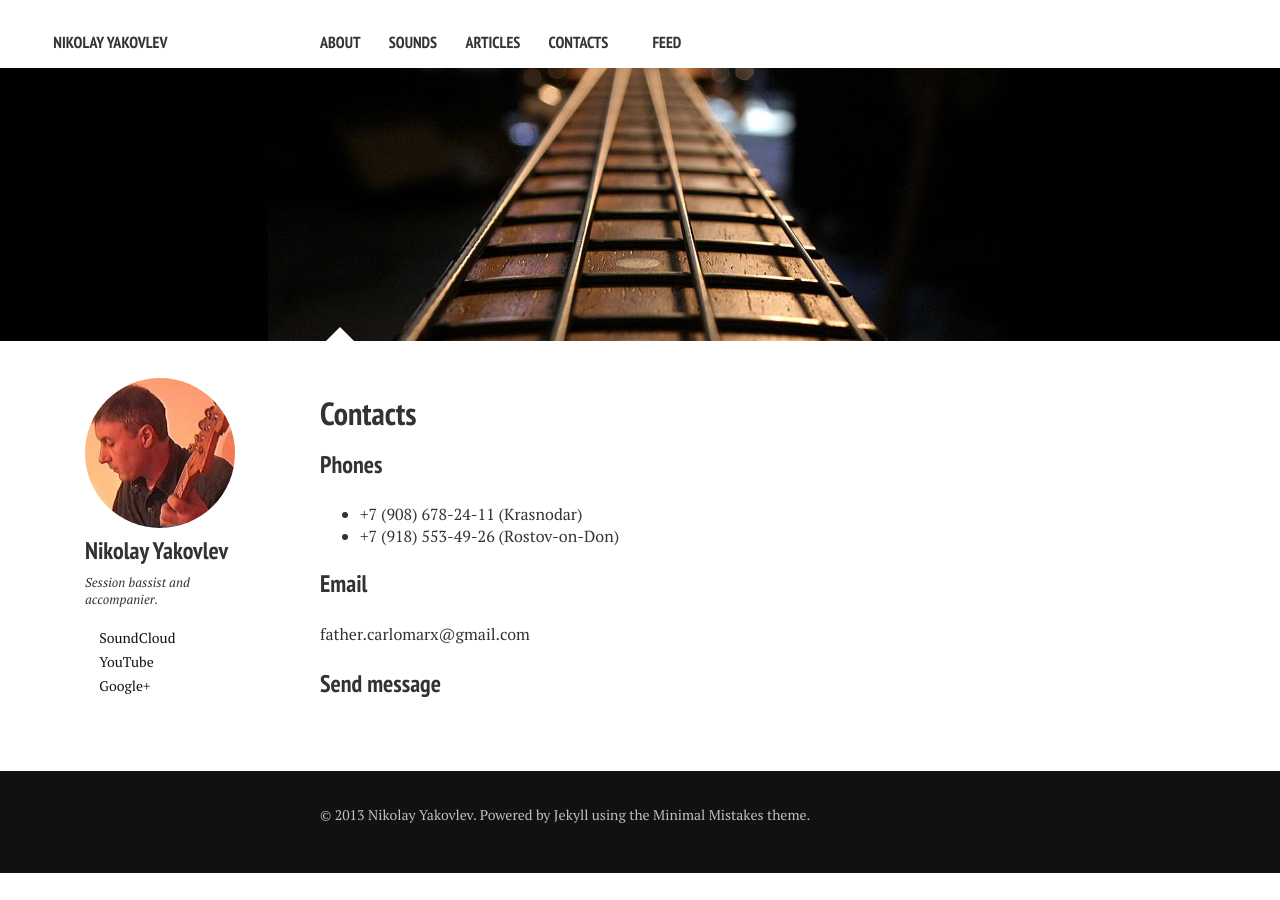
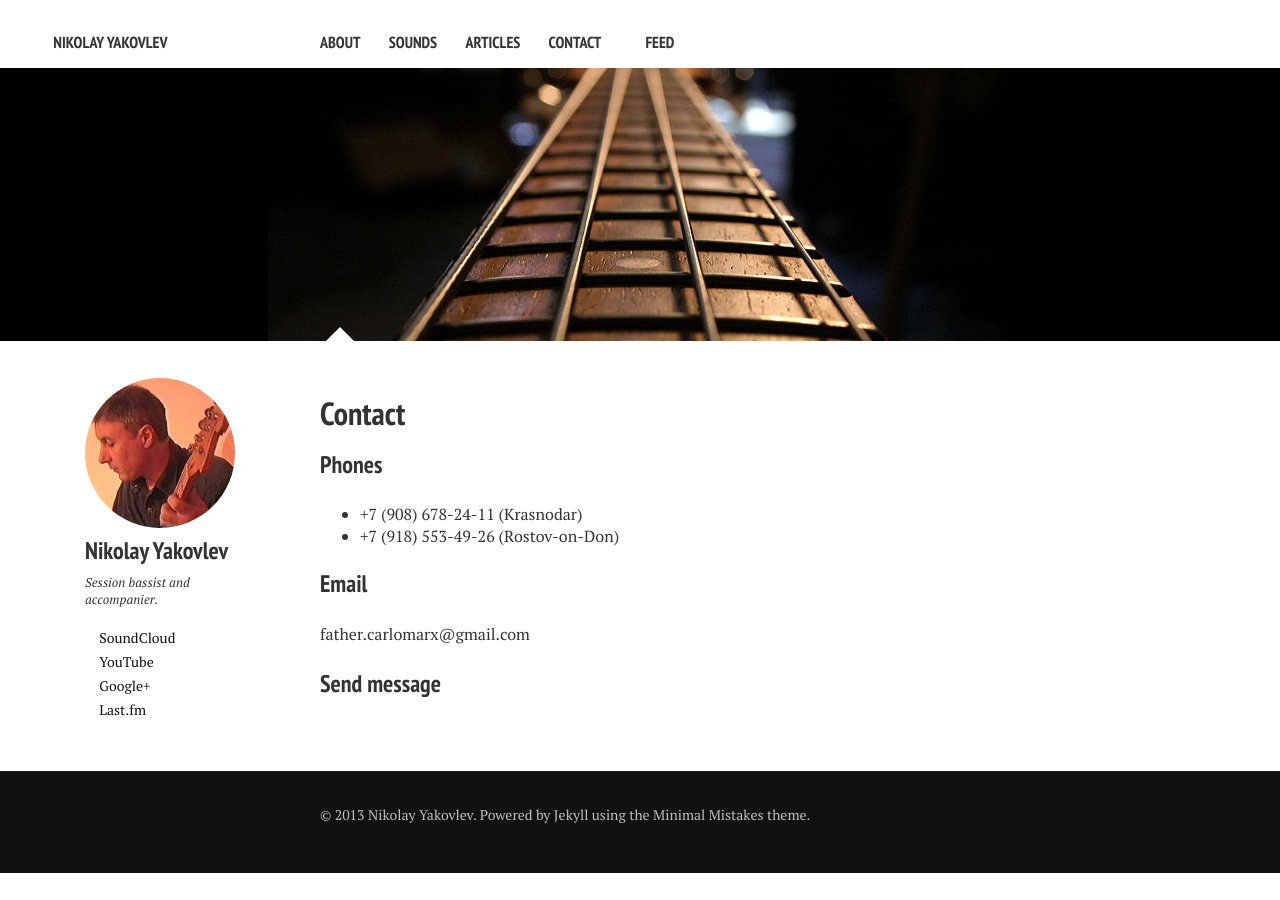
Before and after one commit to yallie/doublebass.ru, a Jekyll site: the page built from contact.md, in a window 1280 px wide. Built offline with Jekyll 4.4.1, drawn with Linux system fonts in a browser that asks for light colours; nearby versions of some CDN libraries; some web fonts are replaced.

Commit message:
Added a link to last.fm page of Fluteman Quartet.

```diff
--- a/_config.yml
+++ b/_config.yml
@@ -16,7 +16,7 @@ owner:
   github:
   linkedin:
   instagram:
-  lastfm:
+  lastfm:         music/Fluteman+Quartet
   tumblr:
   # For Google Authorship https://plus.google.com/authorship
   google_plus:    https://plus.google.com/u/0/117072645852688046568/posts
@@ -40,8 +40,8 @@ links:
     url: /sounds
   - title: Articles
     url: /articles
-  - title: Contacts
-    url: /contacts
+  - title: Contact
+    url: /contact
 #  - title: Theme Setup
 #    url: /theme-setup
 #  - title: Made Mistakes
--- a/contacts.md
+++ b/contact.md
@@ -1,7 +1,7 @@
 ---
 layout: page
-permalink: /contacts/index.html
-title: Contacts
+permalink: /contact/index.html
+title: Contact
 tagline: Nikolay Yakovlev, doublebass
 tags: [contacts, Nikolay, Yakovlev, doublebass, jazzbass]
 modified: 23-10-2013
```
